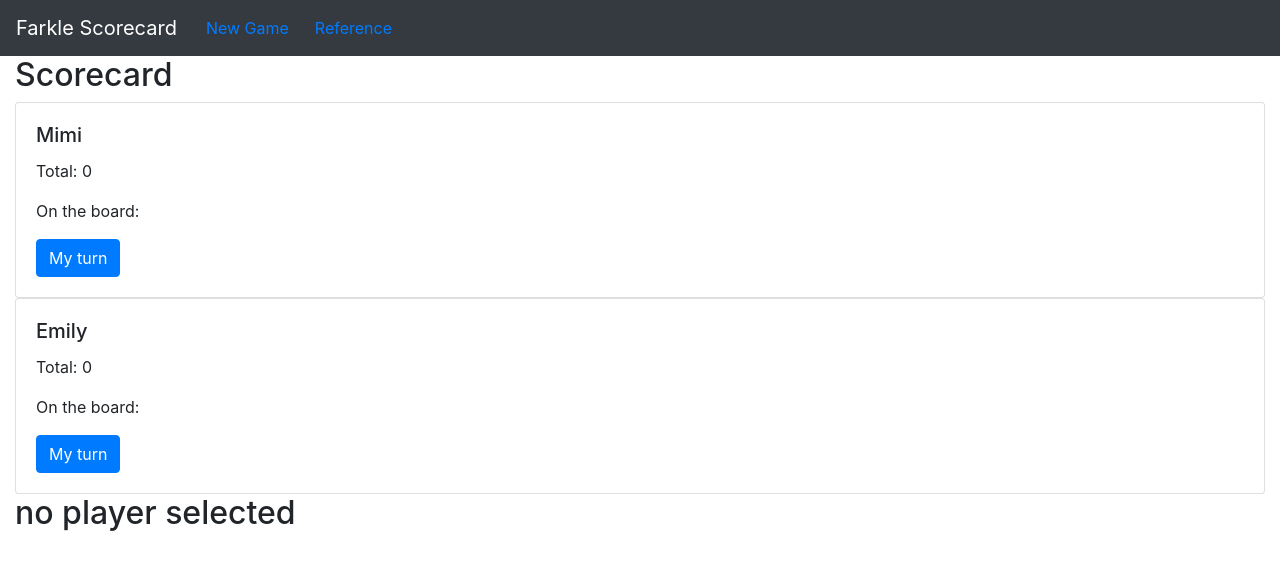
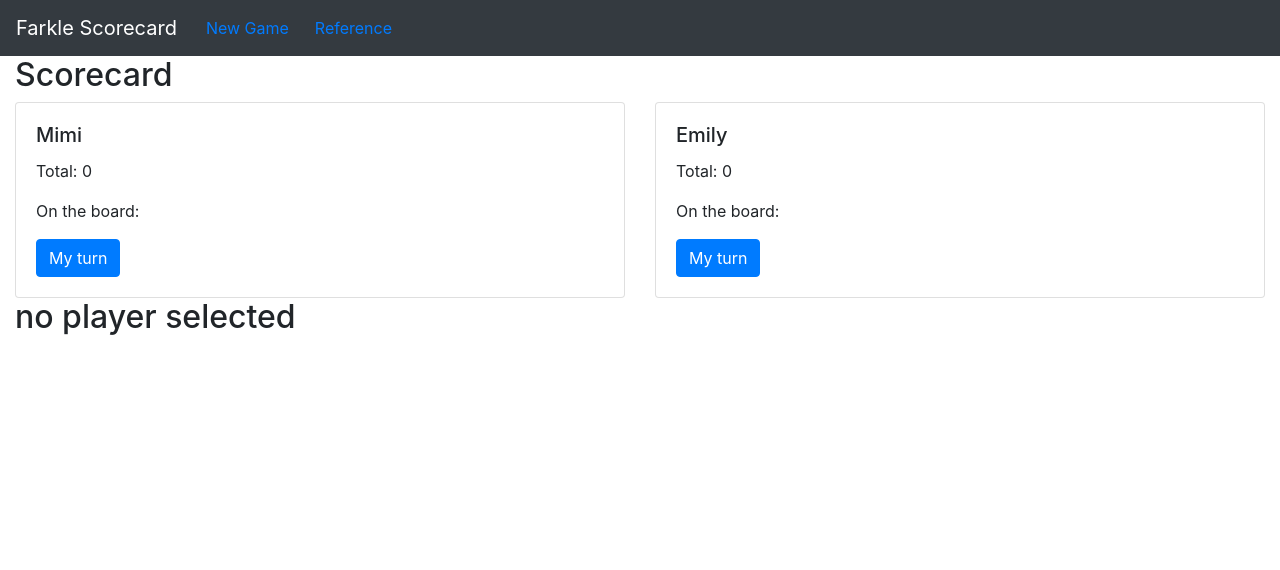
Before and after one commit to mimiflynn/farkle-sc, a React (Create React App) app: page / in a window 1280 px wide. Both pictures are taken after a click on the button "Start Game". Shown: the top 570 px of the page. Built offline with nearby package versions, Linux system fonts and the light colour scheme.

Commit message:
scorecards in grid

```diff
--- a/src/pages/score.js
+++ b/src/pages/score.js
@@ -14,12 +14,15 @@ export function Score(props) {
 
     function renderPlayers() {
         return props.players.map((player) => (
+            <div
+                className="col-sm"
+                key={player}>
                 <PlayerScore
-                key={player}
                     player={player}
                     scorecard={scorecards[player]}
                     select={handleScorecardSelect}
                 />
+            </div>
         ));
     }
 
@@ -42,7 +45,9 @@ export function Score(props) {
     return (
         <div>
             <h2>Scorecard</h2>
+            <div className="row">
                 {renderPlayers()}
+            </div>
             {renderCurrentPlayer()}
         </div>
     )
```
Lines whose indentation alone changed are shown as unchanged.
